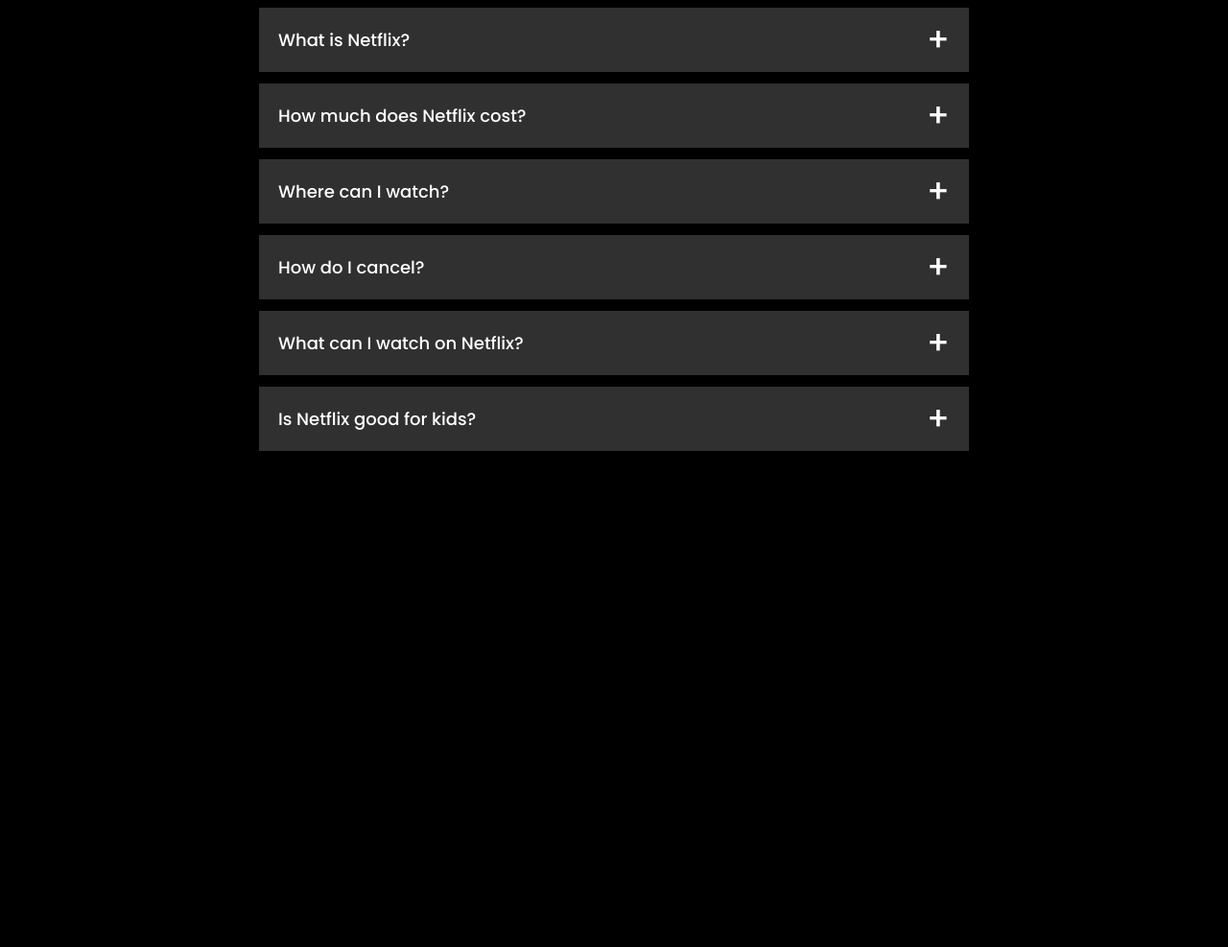
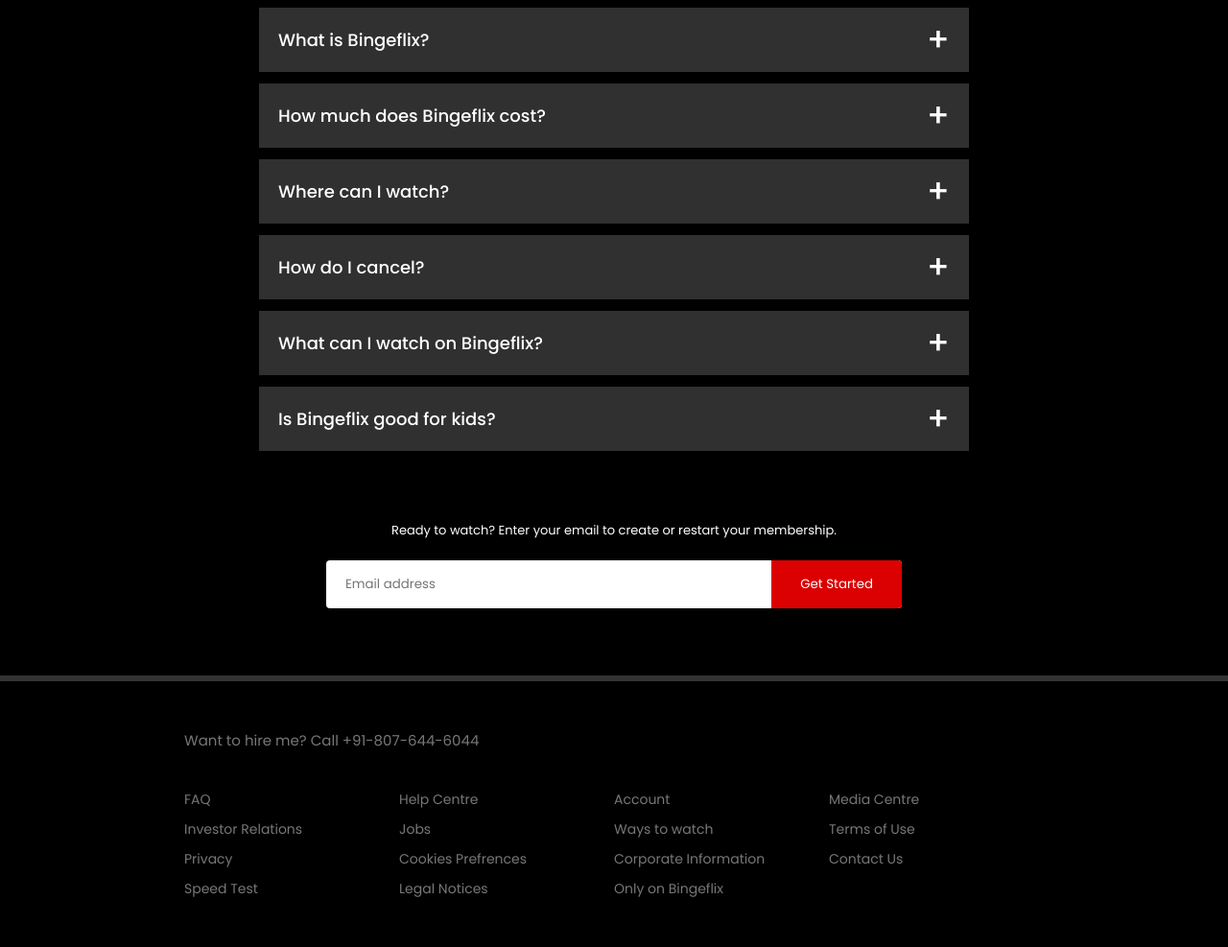
Before and after one commit to chakitg/bingeflix, a plain HTML site: page index.html in a window 1280 px wide. Shown: the part 2813-3800 px from the top of the page at 96% size. Before the commit the page ends 3360 px from the top, so only its background shows below. Drawn offline with Linux system fonts and the light colour scheme.

Commit message:
added footer

```diff
--- a/index.html
+++ b/index.html
@@ -75,9 +75,9 @@
         <ul class="accordion">
             <li>
                 <input type="radio" name="accordion" id="first">
-                <label for="first">What is Netflix?</label>
+                <label for="first">What is Bingeflix?</label>
                 <div class="content">
-                    <p>Netflix is a streaming service that offers a wide variety of award-winning TV shows, movies, anime, documentaries and more – on thousands of internet-connected devices. <br>
+                    <p>Bingeflix is a streaming service that offers a wide variety of award-winning TV shows, movies, anime, documentaries and more – on thousands of internet-connected devices. <br>
 
                     You can watch as much as you want, whenever you want, without a single ad – all for one low monthly price. There's always something new to discover, and new TV shows and movies are added every week!</p>
                 </div>
@@ -85,9 +85,9 @@
 
             <li>
                 <input type="radio" name="accordion" id="second">
-                <label for="second">How much does Netflix cost?</label>
+                <label for="second">How much does Bingeflix cost?</label>
                 <div class="content">
-                    <p>Watch Netflix on your smartphone, tablet, Smart TV, laptop, or streaming device, all for one fixed monthly fee. Plans range from ₹ 149 to ₹ 649 a month. No extra costs, no contracts.</p>
+                    <p>Watch Bingeflix on your smartphone, tablet, Smart TV, laptop, or streaming device, all for one fixed monthly fee. Plans range from ₹ 149 to ₹ 649 a month. No extra costs, no contracts.</p>
                 </div>
             </li>
 
@@ -95,9 +95,9 @@
                 <input type="radio" name="accordion" id="third">
                 <label for="third">Where can I watch?</label>
                 <div class="content">
-                    <p>Watch anywhere, anytime. Sign in with your Netflix account to watch instantly on the web at netflix.com from your personal computer or on any internet-connected device that offers the Netflix app, including smart TVs, smartphones, tablets, streaming media players and game consoles. <br>
+                    <p>Watch anywhere, anytime. Sign in with your Bingeflix account to watch instantly on the web at Bingeflix.com from your personal computer or on any internet-connected device that offers the Bingeflix app, including smart TVs, smartphones, tablets, streaming media players and game consoles. <br>
 
-                    You can also download your favourite shows with the iOS, Android, or Windows 10 app. Use downloads to watch while you're on the go and without an internet connection. Take Netflix with you anywhere.</p>
+                    You can also download your favourite shows with the iOS, Android, or Windows 10 app. Use downloads to watch while you're on the go and without an internet connection. Take Bingeflix with you anywhere.</p>
                 </div>
             </li>
 
@@ -105,28 +105,62 @@
                 <input type="radio" name="accordion" id="fourth">
                 <label for="fourth">How do I cancel?</label>
                 <div class="content">
-                    <p>Netflix is flexible. There are no annoying contracts and no commitments. You can easily cancel your account online in two clicks. There are no cancellation fees – start or stop your account anytime.</p>
+                    <p>Bingeflix is flexible. There are no annoying contracts and no commitments. You can easily cancel your account online in two clicks. There are no cancellation fees – start or stop your account anytime.</p>
                 </div>
             </li>
 
             <li>
                 <input type="radio" name="accordion" id="fifth">
-                <label for="fifth">What can I watch on Netflix?</label>
+                <label for="fifth">What can I watch on Bingeflix?</label>
                 <div class="content">
-                    <p>Netflix has an extensive library of feature films, documentaries, TV shows, anime, award-winning Netflix originals, and more. Watch as much as you want, anytime you want.</p>
+                    <p>Bingeflix has an extensive library of feature films, documentaries, TV shows, anime, award-winning Bingeflix originals, and more. Watch as much as you want, anytime you want.</p>
                 </div>
             </li>
 
             <li>
                 <input type="radio" name="accordion" id="sixth">
-                <label for="sixth">Is Netflix good for kids?</label>
+                <label for="sixth">Is Bingeflix good for kids?</label>
                 <div class="content">
-                    <p>The Netflix Kids experience is included in your membership to give parents control while kids enjoy family-friendly TV shows and films in their own space.
+                    <p>The Bingeflix Kids experience is included in your membership to give parents control while kids enjoy family-friendly TV shows and films in their own space.
 
                     Kids profiles come with PIN-protected parental controls that let you restrict the maturity rating of content kids can watch and block specific titles you don’t want kids to see.</p>
                 </div>
             </li>
         </ul>
+        <small>Ready to watch? Enter your email to create or restart your membership.</small>
+        <form class="email-signup">
+            <input type="email" placeholder="Email address" required>
+            <button type="submit">Get Started</button>
+        </form>
+    </div>
+
+    <div class="footer">
+        <h2>Want to hire me? Call +91-807-644-6044</h2>
+        <div class="row">
+            <div class="col">
+                <a href="#">FAQ</a>
+                <a href="#">Investor Relations</a>
+                <a href="#">Privacy</a>
+                <a href="#">Speed Test</a>
+            </div>
+            <div class="col">
+                <a href="#">Help Centre</a>
+                <a href="#">Jobs</a>
+                <a href="#">Cookies Prefrences</a>
+                <a href="#">Legal Notices</a>
+            </div>
+            <div class="col">
+                <a href="#">Account</a>
+                <a href="#">Ways to watch</a>
+                <a href="#">Corporate Information</a>
+                <a href="#">Only on Bingeflix</a>
+            </div>
+            <div class="col">
+                <a href="#">Media Centre</a>
+                <a href="#">Terms of Use</a>
+                <a href="#">Contact Us</a>
+            </div>
+        </div>
     </div>
 
 </body>
--- a/style.css
+++ b/style.css
@@ -30,7 +30,7 @@ nav{
 }
 
 .logo{
-    width: 150px;
+    width: 180px;
     cursor: pointer;
     margin-left: 50px;
 }
@@ -220,3 +220,45 @@ input[type='radio']{
 .accordion input[type='radio']:checked + label::after{
     transform: rotate(135deg);
 }
+
+.faq .email-signup{
+    max-width: 600px;
+    margin: 20px auto 60px;
+}
+
+.faq small{
+    font-size: 13px;
+}
+
+/*----------------------Footer-----------------------*/
+
+.footer{
+    padding: 50px 15% 10px;
+    border-top:6px solid #333;
+    color: #777;
+}
+
+.footer h2{
+    font-size: 15px;
+    font-weight: 400;
+    margin-bottom: 30px;
+}
+
+.footer .col{
+    flex-basis: 25%;
+    flex-grow: 1;
+    margin-bottom: 20px;
+}
+
+.footer .col a{
+    display: block;
+    text-decoration: none;
+    color: #777;
+    font-size: 14px;
+    margin-bottom: 10px;
+}
+
+.footer .row{
+    align-items: flex-start;
+    padding: 10px 0;
+}
```
Also changed, not shown: images/logo.png.
